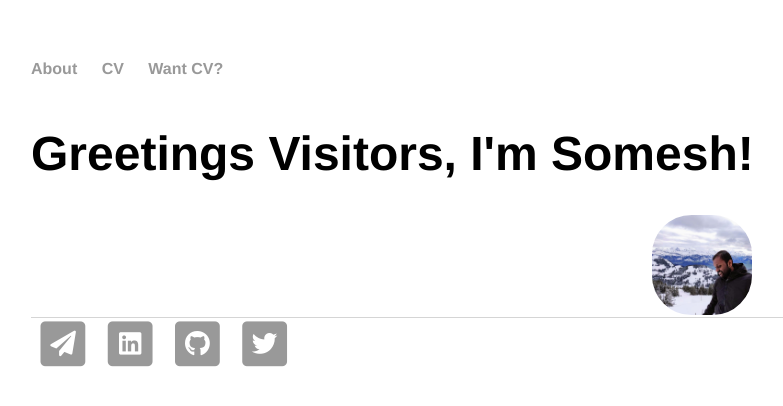
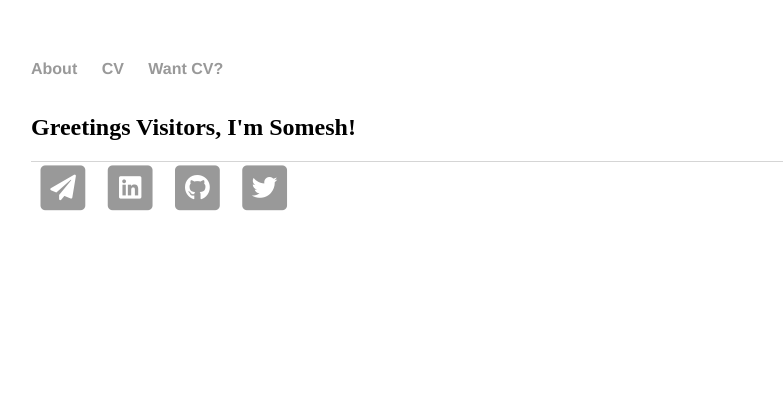
Before and after one commit to saisomesh2594/saisomesh2594.github.io, a Jekyll site: the page built from index.html, in a window 1280 px wide. Shown: the top 406 px of the page, without its empty margins (161-944 px from the left). Built offline with Jekyll 4.4.1, drawn with Linux system fonts in a browser that asks for light colours.

Commit message:
Update index.html

```diff
--- a/index.html
+++ b/index.html
@@ -19,9 +19,9 @@
 	</nav>
 	<!--<div class="container" style="white-space:nowrap">-->
 		<div class="logo-container">
-			<h1>Greetings Visitors, I'm Somesh!</h1>
-			<a class="logo" itemprop="url" href="{{ page.baseurl }}" style="background-image: url('{{ site.baseurl }}{{ site.logo }}')" alt="Somesh">
-			<img itemprop="image" src="{{ site.baseurl }}{{ site.logo }}" height="0" width="0" alt="Somesh"/></a>
+			<h2>Greetings Visitors, I'm Somesh!</h2>
+			<!--<a class="logo" itemprop="url" href="{{ page.baseurl }}" style="background-image: url('{{ site.baseurl }}{{ site.logo }}')" alt="Somesh">
+			<img itemprop="image" src="{{ site.baseurl }}{{ site.logo }}" height="0" width="0" alt="Somesh"/></a>-->
 		</div>
 	<!--</div>-->
 	<footer>
```
